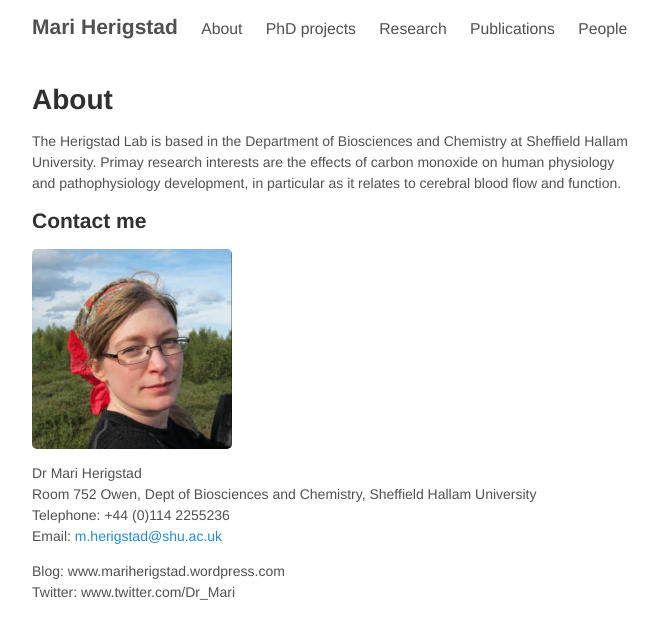
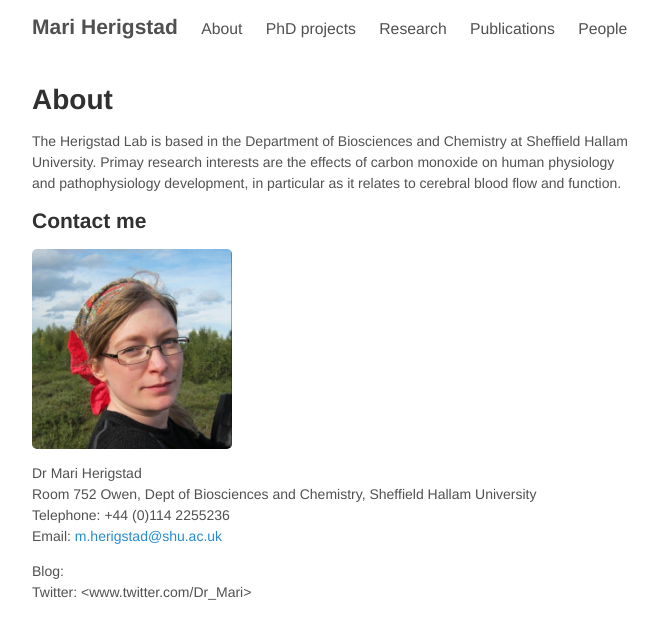
Before and after one commit to mariherigstad/mariherigstad.github.io, a Jekyll site: the page built from about.md, in a window 1280 px wide. Shown: the top 639 px of the page, without its empty margins (307-965 px from the left). Built offline with Jekyll 4.4.1, drawn with Linux system fonts in a browser that asks for light colours.

Commit message:
Update about.md

```diff
--- a/about.md
+++ b/about.md
@@ -14,5 +14,5 @@
 Telephone: +44 (0)114 2255236<br>
 Email: <m.herigstad@shu.ac.uk>
 
-Blog: www.mariherigstad.wordpress.com<br>
-Twitter: www.twitter.com/Dr_Mari
+Blog: <www.mariherigstad.wordpress.com><br>
+Twitter: <www.twitter.com/Dr_Mari>
```
